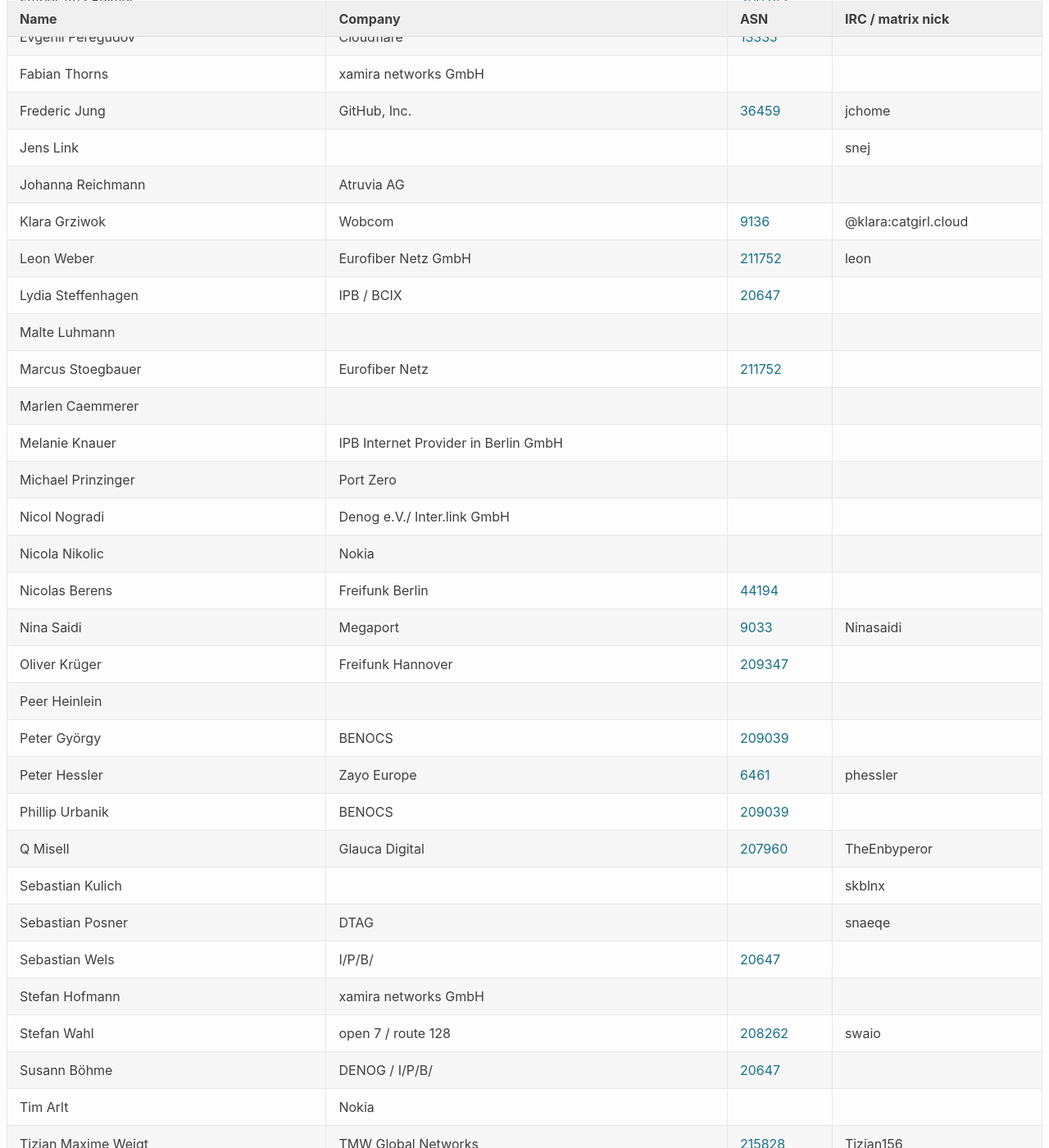
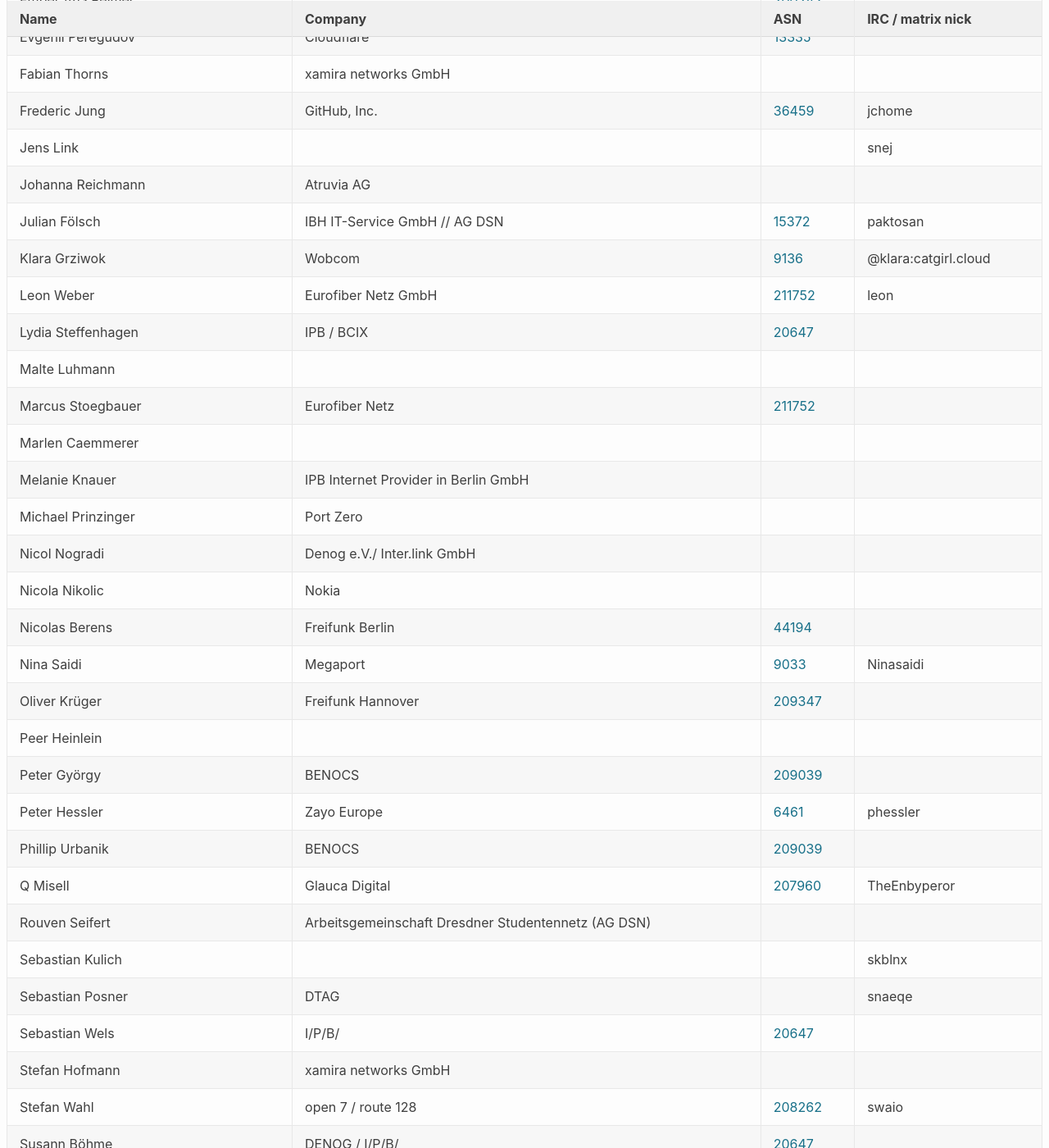
Before and after one commit to denog/pretix-attendeelist, a Jekyll site: the page built from denogmeetup25-03/index.markdown, in a window 1280 px wide and 1400 px high, scrolled down 796 px. Shown: the whole window at 82% size. Built offline with Jekyll 4.4.1, drawn with Linux system fonts in a browser that asks for light colours.

Commit message:
Latest data: Tue Mar 18 21:10:32 UTC 2025

```diff
--- a/_data/attendees_denogmeetup25-03.json
+++ b/_data/attendees_denogmeetup25-03.json
@@ -132,6 +132,12 @@
     "asn": null
   },
   {
+    "name": "Julian Fölsch",
+    "company": "IBH IT-Service GmbH // AG DSN",
+    "irc": "paktosan",
+    "asn": "15372"
+  },
+  {
     "name": "Klara Grziwok",
     "company": "Wobcom",
     "irc": "@klara:catgirl.cloud",
@@ -240,6 +246,12 @@
     "asn": "207960"
   },
   {
+    "name": "Rouven Seifert",
+    "company": "Arbeitsgemeinschaft Dresdner Studentennetz (AG DSN)",
+    "irc": null,
+    "asn": null
+  },
+  {
     "name": "Sebastian Kulich",
     "company": null,
     "irc": "skblnx",
```
